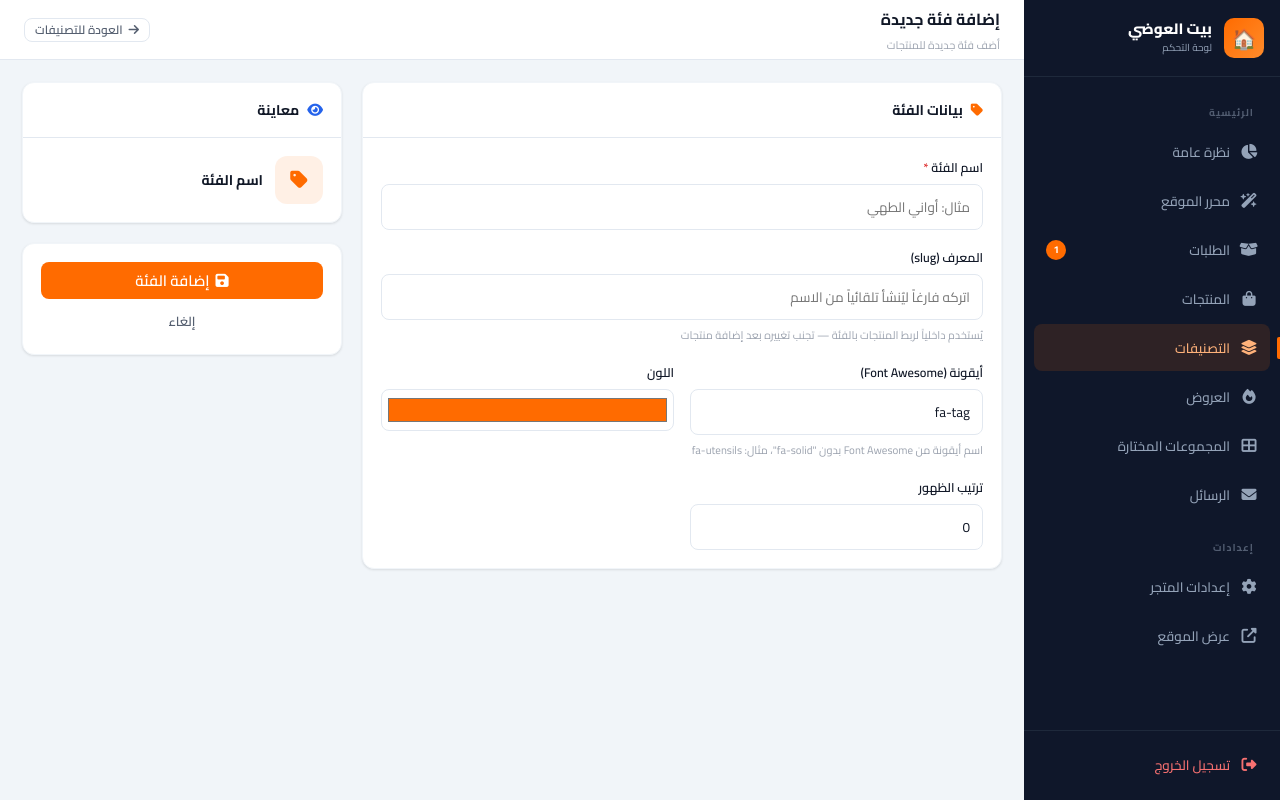
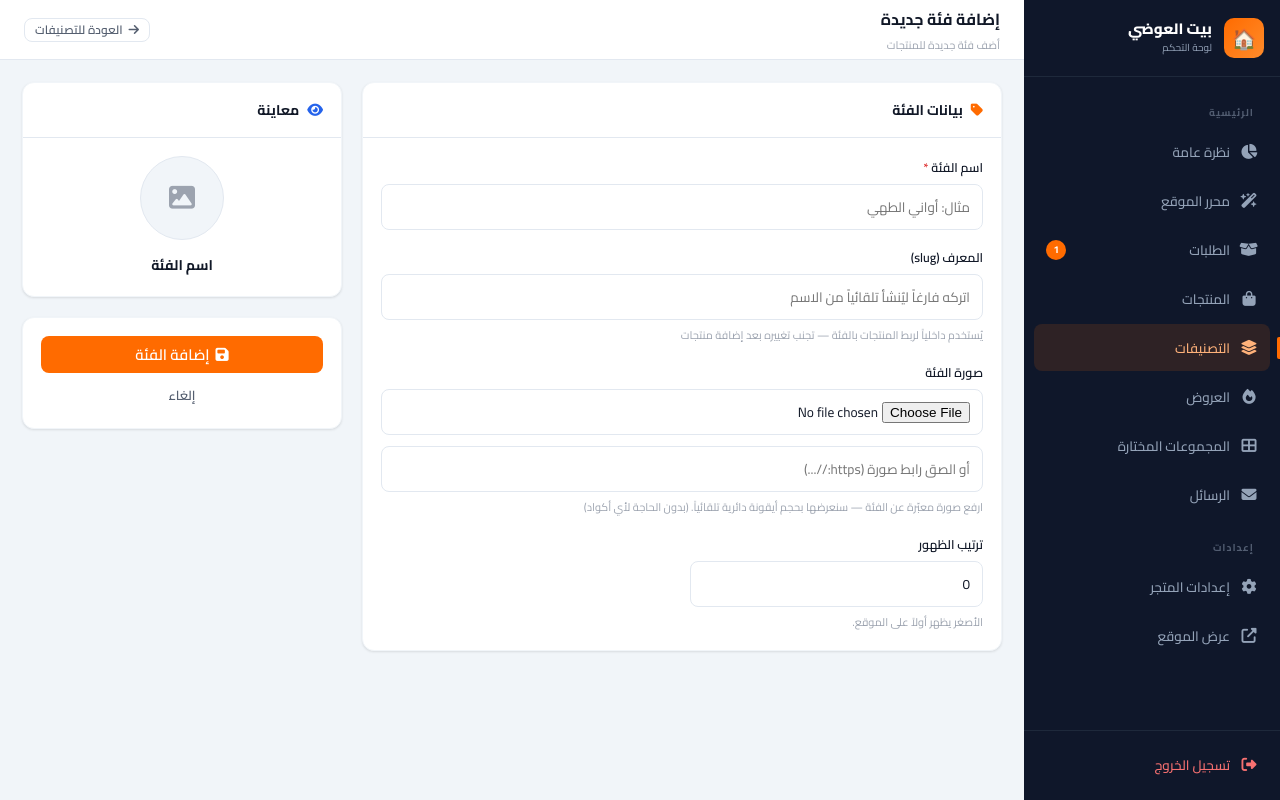
Before and after one commit to Ranem-Hosny/kitchennest, a PHP site: page /admin/category-form.php in a window 1280 px wide. Run offline with PHP 8.4, Linux system fonts and the light colour scheme; the visitor is signed in with stand-in values (Sample User, id 1); tables that the repository leaves empty or names only in its code hold one stand-in row (values such as "Sample post").

Commit message:
Dynamic revenue; price-before-discount flow; category images+order; configurable offer hours; remove reviews
Co-Authored-By: Claude Opus 4.8 <noreply@anthropic.com>

```diff
--- a/admin/category-form.php
+++ b/admin/category-form.php
@@ -20,7 +20,6 @@ function slugify(string $text): string {
     $text = strtr($text, $map);
     $slug = preg_replace('/[^a-zA-Z0-9]+/', '-', $text);
     $slug = strtolower(trim($slug, '-'));
-    // Arabic (or other non-Latin) names strip down to near-nothing — fall back to a stable hash slug
     return strlen($slug) >= 3 ? $slug : 'cat-' . substr(md5($text), 0, 8);
 }
 
@@ -29,15 +28,28 @@ $errors = [];
 if ($_SERVER['REQUEST_METHOD'] === 'POST') {
     $name       = trim($_POST['name'] ?? '');
     $slugInput  = trim($_POST['slug'] ?? '');
-    $icon       = trim($_POST['icon'] ?? '') ?: 'fa-tag';
-    $color      = trim($_POST['color'] ?? '') ?: '#FF6B00';
     $sort_order = (int)($_POST['sort_order'] ?? 0);
+    $image_url  = trim($_POST['image_url'] ?? '');
+
+    // Category image (uploaded file takes priority over the URL field)
+    if (!empty($_FILES['image_file']['name']) && $_FILES['image_file']['error'] !== UPLOAD_ERR_NO_FILE) {
+        $allowedExt = ['jpg'=>1,'jpeg'=>1,'png'=>1,'webp'=>1,'gif'=>1];
+        $ext = strtolower(pathinfo($_FILES['image_file']['name'], PATHINFO_EXTENSION));
+        if ($_FILES['image_file']['error'] !== UPLOAD_ERR_OK)      $errors[] = 'فشل رفع الصورة، حاول مرة أخرى.';
+        elseif (!isset($allowedExt[$ext]))                        $errors[] = 'صيغة الصورة غير مدعومة. المسموح: JPG, PNG, WEBP, GIF.';
+        elseif ($_FILES['image_file']['size'] > 5 * 1024 * 1024)  $errors[] = 'حجم الصورة أكبر من 5 ميجابايت.';
+        else {
+            $uploadDir = __DIR__ . '/../uploads/categories/';
+            if (!is_dir($uploadDir)) mkdir($uploadDir, 0755, true);
+            $filename = 'cat-' . time() . '-' . bin2hex(random_bytes(4)) . '.' . $ext;
+            if (move_uploaded_file($_FILES['image_file']['tmp_name'], $uploadDir . $filename)) $image_url = '/uploads/categories/' . $filename;
+            else $errors[] = 'فشل حفظ الصورة على الخادم.';
+        }
+    }
 
     if (!$name) $errors[] = 'اسم الفئة مطلوب.';
-
     $slug = $slugInput ? slugify($slugInput) : slugify($name);
 
-    // Ensure slug uniqueness
     if (empty($errors)) {
         $chk = $db->prepare('SELECT id FROM categories WHERE slug=? AND id != ?');
         $chk->execute([$slug, $editId]);
@@ -46,11 +58,11 @@ if ($_SERVER['REQUEST_METHOD'] === 'POST') {
 
     if (empty($errors)) {
         if ($editId) {
-            $db->prepare('UPDATE categories SET name=?, slug=?, icon=?, color=?, sort_order=? WHERE id=?')
-               ->execute([$name, $slug, $icon, $color, $sort_order, $editId]);
+            $db->prepare('UPDATE categories SET name=?, slug=?, image_url=?, sort_order=? WHERE id=?')
+               ->execute([$name, $slug, $image_url, $sort_order, $editId]);
         } else {
-            $db->prepare('INSERT INTO categories (name, slug, icon, color, sort_order, created_at) VALUES (?,?,?,?,?, NOW())')
-               ->execute([$name, $slug, $icon, $color, $sort_order]);
+            $db->prepare('INSERT INTO categories (name, slug, image_url, sort_order, created_at) VALUES (?,?,?,?, NOW())')
+               ->execute([$name, $slug, $image_url, $sort_order]);
         }
         header('Location: categories.php?msg=saved');
         exit;
@@ -66,7 +78,7 @@ $pageSubtitle  = $isEdit ? 'تعديل بيانات الفئة' : 'أضف فئة
 $topbarActions = '<a href="categories.php" class="btn btn-outline btn-sm"><i class="fas fa-arrow-right"></i> العودة للتصنيفات</a>';
 
 function cval(array|null $c, string $key, string $default = ''): string {
-    return esc($c[$key] ?? $default);
+    return esc((string)($c[$key] ?? $default));
 }
 
 include 'includes/layout-start.php';
@@ -79,7 +91,7 @@ include 'includes/layout-start.php';
   </div>
 <?php endif; ?>
 
-<form method="POST">
+<form method="POST" enctype="multipart/form-data">
 <div style="display:grid;grid-template-columns:1fr 320px;gap:20px;align-items:start;">
 
   <div>
@@ -92,32 +104,30 @@ include 'includes/layout-start.php';
           <div class="form-group full">
             <label class="form-label">اسم الفئة <span style="color:var(--danger)">*</span></label>
             <input type="text" name="name" class="form-control" required
-                   placeholder="مثال: أواني الطهي"
-                   value="<?= cval($cat, 'name') ?>">
+                   placeholder="مثال: أواني الطهي" value="<?= cval($cat, 'name') ?>">
           </div>
           <div class="form-group full">
             <label class="form-label">المعرف (slug)</label>
             <input type="text" name="slug" class="form-control"
-                   placeholder="اتركه فارغاً ليُنشأ تلقائياً من الاسم"
-                   value="<?= cval($cat, 'slug') ?>">
+                   placeholder="اتركه فارغاً ليُنشأ تلقائياً من الاسم" value="<?= cval($cat, 'slug') ?>">
             <span class="form-hint">يُستخدم داخلياً لربط المنتجات بالفئة — تجنب تغييره بعد إضافة منتجات</span>
           </div>
-          <div class="form-group">
-            <label class="form-label">أيقونة (Font Awesome)</label>
-            <input type="text" name="icon" id="iconInput" class="form-control"
-                   placeholder="fa-utensils" value="<?= cval($cat, 'icon', 'fa-tag') ?>"
-                   oninput="document.getElementById('iconPreview').className = 'fas ' + this.value">
-            <span class="form-hint">اسم أيقونة من Font Awesome بدون "fa-solid"، مثال: fa-utensils</span>
+
+          <div class="form-group full">
+            <label class="form-label">صورة الفئة</label>
+            <input type="file" name="image_file" class="form-control" accept=".jpg,.jpeg,.png,.webp,.gif"
+                   onchange="catPreviewFile(this)" style="margin-bottom:6px;">
+            <input type="url" name="image_url" id="catImgUrl" class="form-control"
+                   placeholder="أو الصق رابط صورة (https://...)" value="<?= cval($cat, 'image_url') ?>"
+                   oninput="catPreviewUrl(this.value)">
+            <span class="form-hint">ارفع صورة معبّرة عن الفئة — سنعرضها بحجم أيقونة دائرية تلقائياً. (بدون الحاجة لأي أكواد)</span>
           </div>
-          <div class="form-group">
-            <label class="form-label">اللون</label>
-            <input type="color" name="color" class="form-control" style="height:42px;padding:4px;"
-                   value="<?= cval($cat, 'color', '#FF6B00') ?>">
-          </div>
+
           <div class="form-group">
             <label class="form-label">ترتيب الظهور</label>
             <input type="number" name="sort_order" class="form-control" min="0"
                    value="<?= cval($cat, 'sort_order', '0') ?>">
+            <span class="form-hint">الأصغر يظهر أولاً على الموقع.</span>
           </div>
         </div>
       </div>
@@ -129,23 +139,22 @@ include 'includes/layout-start.php';
       <div class="card-header">
         <span class="card-title"><i class="fas fa-eye" style="color:var(--info)"></i> معاينة</span>
       </div>
-      <div class="card-body" style="display:flex;align-items:center;gap:12px;">
-        <div style="width:48px;height:48px;border-radius:12px;display:flex;align-items:center;justify-content:center;background:<?= cval($cat,'color','#FF6B00') ?>1A;color:<?= cval($cat,'color','#FF6B00') ?>;font-size:20px;">
-          <i class="fas <?= cval($cat, 'icon', 'fa-tag') ?>" id="iconPreview"></i>
+      <div class="card-body" style="display:flex;flex-direction:column;align-items:center;gap:12px;text-align:center;">
+        <div style="width:84px;height:84px;border-radius:50%;overflow:hidden;background:var(--bg);border:1px solid var(--border);display:flex;align-items:center;justify-content:center;">
+          <img id="catImgPreview" src="<?= cval($cat, 'image_url') ?>" alt="معاينة"
+               style="width:100%;height:100%;object-fit:cover;<?= ($cat['image_url'] ?? '') ? '' : 'display:none' ?>">
+          <i id="catImgPlaceholder" class="fas fa-image" style="color:var(--text-muted);font-size:26px;<?= ($cat['image_url'] ?? '') ? 'display:none' : '' ?>"></i>
         </div>
-        <span style="font-weight:700;font-size:14px;"><?= $cat['name'] ?? 'اسم الفئة' ?></span>
+        <span style="font-weight:700;font-size:14px;"><?= esc($cat['name'] ?? 'اسم الفئة') ?></span>
       </div>
     </div>
 
     <div class="card">
       <div class="card-body">
         <button type="submit" class="btn btn-primary" style="width:100%;justify-content:center;font-size:15px;padding:11px;">
-          <i class="fas fa-save"></i>
-          <?= $isEdit ? 'حفظ التغييرات' : 'إضافة الفئة' ?>
+          <i class="fas fa-save"></i> <?= $isEdit ? 'حفظ التغييرات' : 'إضافة الفئة' ?>
         </button>
-        <a href="categories.php" class="btn btn-ghost" style="width:100%;justify-content:center;margin-top:8px;">
-          إلغاء
-        </a>
+        <a href="categories.php" class="btn btn-ghost" style="width:100%;justify-content:center;margin-top:8px;">إلغاء</a>
       </div>
     </div>
   </div>
@@ -153,4 +162,17 @@ include 'includes/layout-start.php';
 </div>
 </form>
 
+<script>
+function catShow(url){
+  var img=document.getElementById('catImgPreview'), ph=document.getElementById('catImgPlaceholder');
+  if(url){ img.src=url; img.style.display='block'; ph.style.display='none'; }
+  else { img.style.display='none'; ph.style.display='block'; }
+}
+function catPreviewUrl(url){ catShow(url); }
+function catPreviewFile(input){
+  var f=input.files && input.files[0]; if(!f) return;
+  var r=new FileReader(); r.onload=function(e){ catShow(e.target.result); }; r.readAsDataURL(f);
+}
+</script>
+
 <?php include 'includes/layout-end.php'; ?>
--- a/admin/index.php
+++ b/admin/index.php
@@ -8,7 +8,8 @@ $db = adminDB();
 // Stats
 $totalOrders   = (int)$db->query("SELECT COUNT(*) FROM orders")->fetchColumn();
 $pendingOrders = (int)$db->query("SELECT COUNT(*) FROM orders WHERE status='pending'")->fetchColumn();
-$totalRevenue  = (float)$db->query("SELECT COALESCE(SUM(total),0) FROM orders WHERE status != 'cancelled'")->fetchColumn();
+// Real revenue = accepted sales only (confirmed/shipped/delivered), computed live from orders
+$totalRevenue  = (float)$db->query("SELECT COALESCE(SUM(total),0) FROM orders WHERE status IN ('confirmed','shipped','delivered')")->fetchColumn();
 $totalMessages = (int)$db->query("SELECT COUNT(*) FROM contacts WHERE is_read=0")->fetchColumn();
 $totalProducts = 0;
 try { $totalProducts = (int)$db->query("SELECT COUNT(*) FROM products")->fetchColumn(); } catch(Exception $e){}
--- a/admin/setup.php
+++ b/admin/setup.php
@@ -126,6 +126,7 @@ $defaultSettings = [
     'whatsapp_number'  => '201551677016',
     'instapay_number'  => '01551677016',
     'shipping_fee'     => '50',
+    'offer_hours'      => '24',
     'social_instagram' => '#',
     'social_facebook'  => '#',
     'social_tiktok'    => '#',
--- a/css/style.css
+++ b/css/style.css
@@ -372,7 +372,8 @@ h4 { font-size: 1.1rem; font-family: var(--font-main); }
   text-decoration: none; color: var(--text);
 }
 .cat-card:hover, .cat-card--active { border-color: var(--primary); background: var(--primary-bg); color: var(--primary); }
-.cat-card__icon { font-size: 32px; line-height: 1; }
+.cat-card__icon { font-size: 32px; line-height: 1; display: flex; align-items: center; justify-content: center; }
+.cat-card__img { width: 54px; height: 54px; border-radius: 50%; object-fit: cover; border: 1px solid var(--border); background: var(--white); }
 .cat-card__name { font-size: 12px; font-weight: 600; color: inherit; }
 .cat-slider-btn {
   position: absolute; top: 50%; transform: translateY(-50%); z-index: 5;
--- a/js/category.js
+++ b/js/category.js
@@ -30,7 +30,7 @@ if (searchQ) {
     catBanner.style.display = 'block';
     document.getElementById('catBannerImg').src = category.img;
     document.getElementById('catBannerImg').alt = category.name;
-    document.getElementById('catBannerTitle').innerHTML = `${category.icon} ${category.name}`;
+    document.getElementById('catBannerTitle').innerHTML = category.name;
     const count = PRODUCTS.filter(p => p.category === catId).length;
     document.getElementById('catBannerCount').textContent = `${count} منتج متاح`;
   }
--- a/js/components.js
+++ b/js/components.js
@@ -64,7 +64,7 @@ function renderHeader() {
             الفئات <i class="fa-solid fa-chevron-down" style="font-size:11px"></i>
           </a>
           <div class="nav-dropdown__menu">
-            ${CATEGORIES.map(c => `<a href="category.html?cat=${c.id}">${c.icon} ${c.name}</a>`).join('')}
+            ${CATEGORIES.map(c => `<a href="category.html?cat=${c.id}">${c.img ? `<img src="${c.img}" alt="" style="width:22px;height:22px;border-radius:50%;object-fit:cover;vertical-align:middle;margin-left:6px">` : (c.icon || '')} ${c.name}</a>`).join('')}
           </div>
         </div>
         <a href="offers.html" class="${currentPath === 'offers.html' ? 'active' : ''}" style="color:#FF6B00;font-weight:600"><i class="fa-solid fa-fire"></i> العروض</a>
@@ -75,7 +75,7 @@ function renderHeader() {
     <div class="mobile-menu" id="mobileMenu">
       <a href="index.html">الرئيسية</a>
       <a href="category.html">جميع الفئات</a>
-      ${CATEGORIES.map(c => `<a href="category.html?cat=${c.id}" class="mobile-menu__sub">${c.icon} ${c.name}</a>`).join('')}
+      ${CATEGORIES.map(c => `<a href="category.html?cat=${c.id}" class="mobile-menu__sub">${c.img ? `<img src="${c.img}" alt="" style="width:22px;height:22px;border-radius:50%;object-fit:cover;vertical-align:middle;margin-left:6px">` : (c.icon || '')} ${c.name}</a>`).join('')}
       <a href="offers.html" style="color:#FF6B00"><i class="fa-solid fa-fire"></i> العروض</a>
       <a href="favorites.html"><i class="fa-regular fa-heart"></i> المفضلة</a>
       <a href="cart.html"><i class="fa-solid fa-cart-shopping"></i> السلة</a>
--- a/js/config.js
+++ b/js/config.js
@@ -15,6 +15,9 @@ const CONFIG = {
   /* ── Shipping fee in EGP ──────────────────────────────────
      Set to 0 for free shipping on all orders               */
   shippingFee: 50,                         // ← CHANGE THIS
+
+  /* ── Offers countdown duration (hours) ───────────────────── */
+  offerHours: 24,
 
   /* ── Currency label ──────────────────────────────────────── */
   currency: 'EGP',
@@ -54,6 +57,7 @@ const CONFIG = {
     if (s.whatsapp_number)  CONFIG.whatsappNumber = s.whatsapp_number;
     if (s.instapay_number)  CONFIG.instaPayNumber = s.instapay_number;
     if (s.shipping_fee !== undefined && s.shipping_fee !== '') CONFIG.shippingFee = parseFloat(s.shipping_fee) || 0;
+    if (s.offer_hours && parseInt(s.offer_hours) > 0) CONFIG.offerHours = parseInt(s.offer_hours);
     if (s.store_name)     CONFIG.storeName = s.store_name;
     if (s.store_email)    CONFIG.storeEmail = s.store_email;
     if (s.store_phone)  { CONFIG.storePhone = s.store_phone; CONFIG.storeWhatsApp = s.store_phone; }
--- a/php/categories-api.php
+++ b/php/categories-api.php
@@ -14,7 +14,7 @@ try {
         $db['user'], $db['pass'],
         [PDO::ATTR_ERRMODE => PDO::ERRMODE_EXCEPTION, PDO::ATTR_DEFAULT_FETCH_MODE => PDO::FETCH_ASSOC]
     );
-    $rows = $pdo->query('SELECT slug, name, icon, color FROM categories ORDER BY sort_order, name')->fetchAll();
+    $rows = $pdo->query('SELECT slug, name, icon, color, image_url FROM categories ORDER BY sort_order, name')->fetchAll();
     echo json_encode(['success' => true, 'categories' => $rows]);
 } catch (Exception $e) {
     echo json_encode(['success' => false, 'categories' => []]);
```
Also changed, not shown: admin/categories.php (+6 -2 lines), admin/product-form.php (+49 -16 lines), admin/settings.php (+8 -1 lines), index.html (+0 -13 lines), js/home.js (+3 -27 lines), js/products-sync.js (+13 -6 lines), offers.html (+8 -2 lines).
